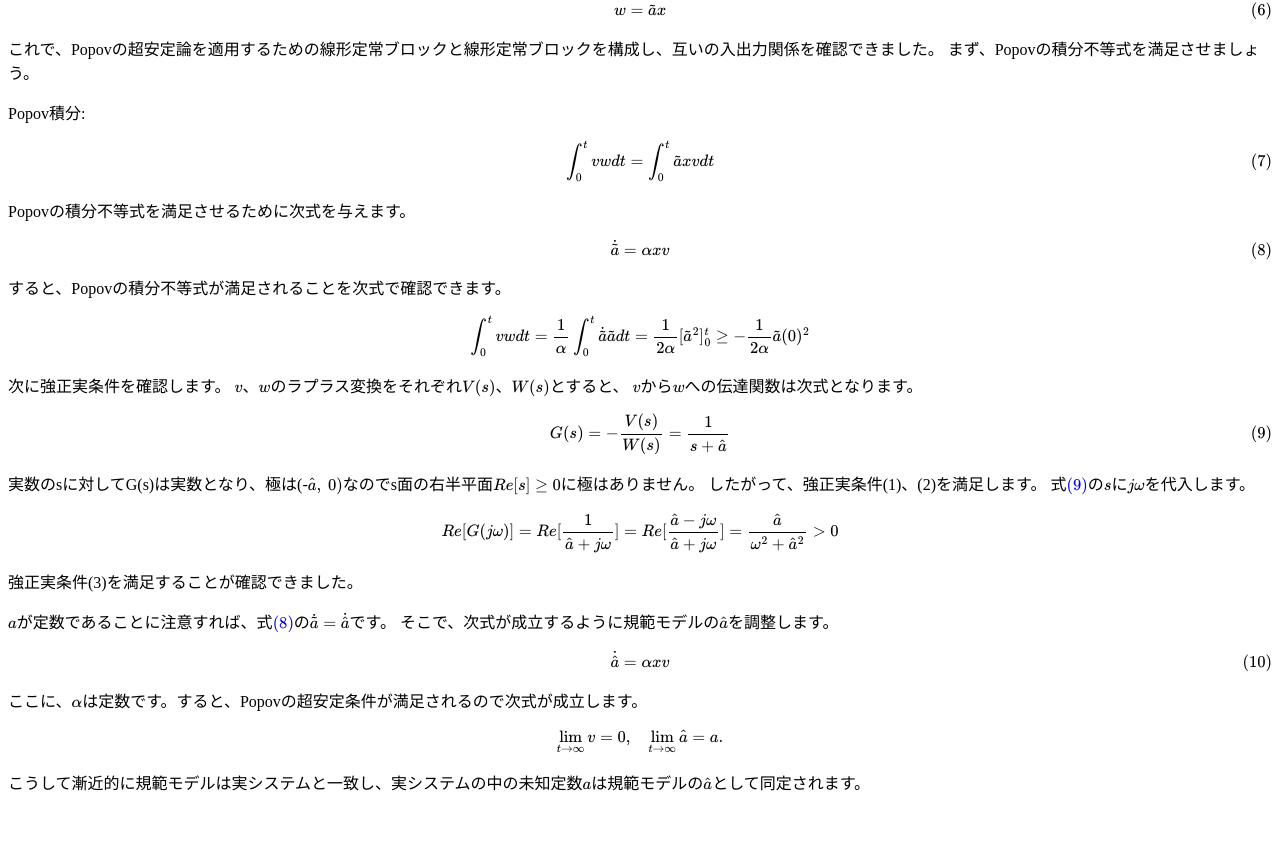
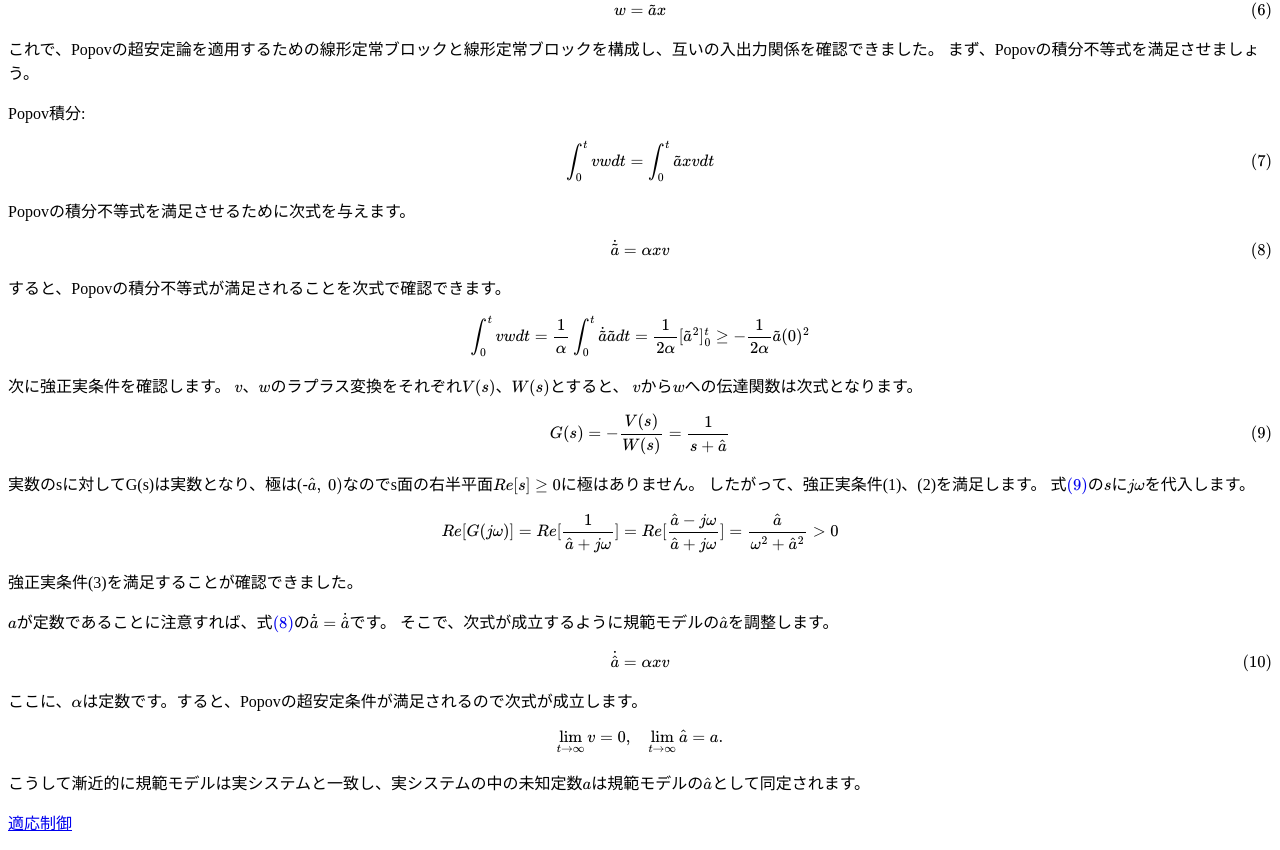
Before and after one commit to AoyamaKohbo/HypStb, a plain HTML site: page index.html in a window 1280 px wide. Shown: the part 1486-2336 px from the top of the page. Before the commit the page ends 2296 px from the top, so only its background shows below. Drawn offline with nearby package versions, Linux system fonts and the light colour scheme; some packages are replaced by stand-ins of ours.

Commit message:
Update index.html

```diff
--- a/index.html
+++ b/index.html
@@ -130,6 +130,9 @@
     \end{align*}
 
     <p>こうして漸近的に規範モデルは実システムと一致し、実システムの中の未知定数\(a\)は規範モデルの\(\hat a\)として同定されます。</p>
+
+    <p><a href="https://aoyamakohbo.github.io/AdaptCont/">適応制御</a></p>
+
   </body>
 
 </html>
```
